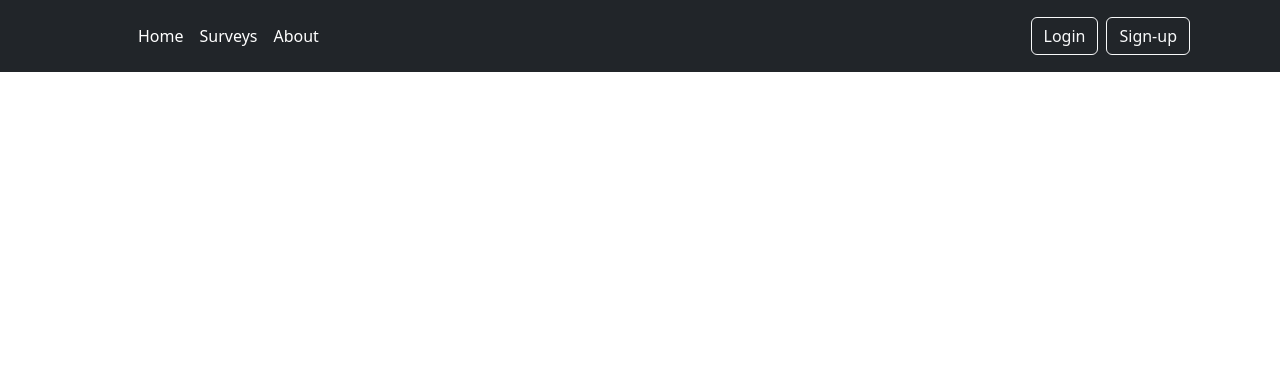
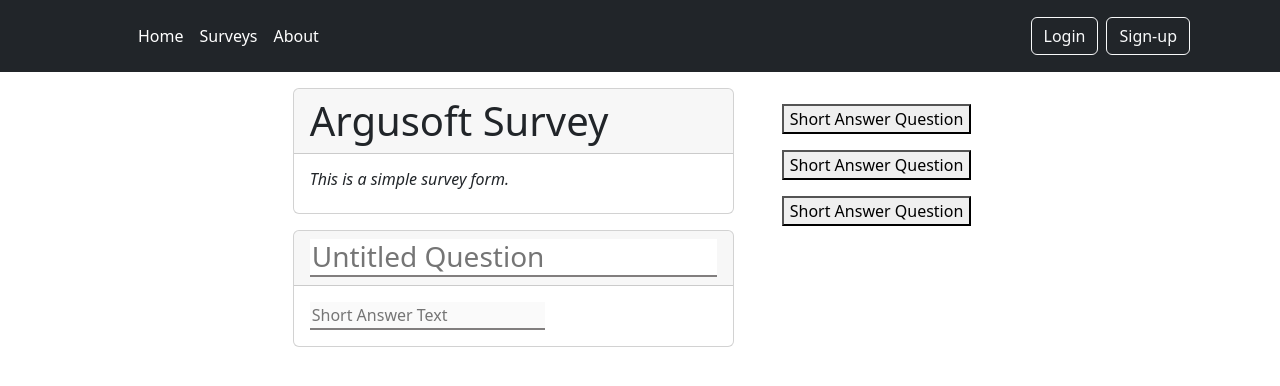
Before and after one commit to HastiSutaria/Insight, an Angular app in the folder insight-frontend/: page /newSurvey in a window 1280 px wide. Before the commit this address led to /. Shown: the top 386 px of the page. Built offline with nearby package versions, Linux system fonts and the light colour scheme.

Commit message:
Added new Survey Comp

```diff
--- a/insight-frontend/src/app/app-routing.module.ts
+++ b/insight-frontend/src/app/app-routing.module.ts
@@ -1,6 +1,7 @@
 import { NgModule } from '@angular/core';
 import { RouterModule, Routes } from '@angular/router';
 import { LoginComponent } from './components/login/login.component';
+import { NewSurveyComponent } from './components/new-survey/new-survey.component';
 import { SignupComponent } from './components/signup/signup.component';
 
 const routes: Routes = [
@@ -17,6 +18,10 @@ const routes: Routes = [
     path: 'signup',
     component: SignupComponent,
   },
+  {
+    path: 'newSurvey',
+    component: NewSurveyComponent,
+  },
 ];
 
 @NgModule({
--- a/insight-frontend/src/app/app.module.ts
+++ b/insight-frontend/src/app/app.module.ts
@@ -8,9 +8,11 @@ import { SignupComponent } from './components/signup/signup.component';
 import { LoginComponent } from './components/login/login.component';
 import { ReactiveFormsModule } from '@angular/forms';
 import { HeaderComponent } from './components/header/header.component';
+import { NewSurveyComponent } from './components/new-survey/new-survey.component';
+import { NewSurveyInputCardComponent } from './components/new-survey/new-survey-input-card/new-survey-input-card.component';
 
 @NgModule({
-  declarations: [AppComponent, SignupComponent, LoginComponent, HeaderComponent],
+  declarations: [AppComponent, SignupComponent, LoginComponent, HeaderComponent, NewSurveyComponent, NewSurveyInputCardComponent],
   imports: [BrowserModule, AppRoutingModule, ReactiveFormsModule, HttpClientModule],
   providers: [],
   bootstrap: [AppComponent],
--- a/insight-frontend/src/app/components/header/header.component.html
+++ b/insight-frontend/src/app/components/header/header.component.html
@@ -7,7 +7,7 @@
 
         <ul class="nav col-12 col-lg-auto me-lg-auto mb-2 justify-content-center mb-md-0">
           <li><a href="#" class="nav-link px-2 text-white">Home</a></li>
-          <li><a href="#" class="nav-link px-2 text-white">Surveys</a></li>
+          <li><a routerLink="/newSurvey" class="nav-link px-2 text-white">Surveys</a></li>
           <li><a href="#" class="nav-link px-2 text-white">About</a></li>
         </ul>
 
--- /dev/null
+++ b/insight-frontend/src/app/components/new-survey/new-survey-input-card/new-survey-input-card.component.css
@@ -0,0 +1,5 @@
+input {
+    outline: 0;
+    border-width: 0 0 2px;
+    border-color: rgb(129, 126, 126);
+  }
--- /dev/null
+++ b/insight-frontend/src/app/components/new-survey/new-survey-input-card/new-survey-input-card.component.html
@@ -0,0 +1,8 @@
+<div class="card m-3">
+    <div>
+        <h3 class="card-header"><input placeholder="Untitled Question" type="text"/></h3>
+        <div class="card-body">
+            <input type="text" disabled [placeholder]="inputType">
+        </div>
+    </div>
+</div>
--- /dev/null
+++ b/insight-frontend/src/app/components/new-survey/new-survey-input-card/new-survey-input-card.component.ts
@@ -0,0 +1,10 @@
+import { Component } from '@angular/core';
+
+@Component({
+  selector: 'app-new-survey-input-card',
+  templateUrl: './new-survey-input-card.component.html',
+  styleUrls: ['./new-survey-input-card.component.css']
+})
+export class NewSurveyInputCardComponent {
+  inputType: String = 'Short Answer Text'
+}
--- /dev/null
+++ b/insight-frontend/src/app/components/new-survey/new-survey.component.css
@@ -0,0 +1,5 @@
+input {
+  outline: 0;
+  border-width: 0 0 2px;
+  border-color: rgb(129, 126, 126);
+}
--- /dev/null
+++ b/insight-frontend/src/app/components/new-survey/new-survey.component.html
@@ -0,0 +1,18 @@
+<div class="d-flex justify-content-center">
+  <div>
+    <div class="card m-3">
+      <div>
+        <h1 class="card-header">{{ name }}</h1>
+        <h6 class="card-body">
+          <i>{{ description }}</i>
+        </h6>
+      </div>
+    </div>
+    <app-new-survey-input-card></app-new-survey-input-card>
+  </div>
+  <div class="m-3">
+    <div class='m-3'><button (click)="addShortAnswer()">Short Answer Question</button></div>
+    <div class="m-3"><button (click)="addShortAnswer()">Short Answer Question</button></div>
+    <div class="m-3"><button (click)="addShortAnswer()">Short Answer Question</button></div>
+  </div>
+</div>
--- /dev/null
+++ b/insight-frontend/src/app/components/new-survey/new-survey.component.ts
@@ -0,0 +1,15 @@
+import { Component } from '@angular/core';
+
+@Component({
+  selector: 'app-new-survey',
+  templateUrl: './new-survey.component.html',
+  styleUrls: ['./new-survey.component.css']
+})
+export class NewSurveyComponent {
+  name: String = 'Argusoft Survey'
+  description: String = 'This is a simple survey form.'
+
+  addShortAnswer() {
+
+  }
+}
```
